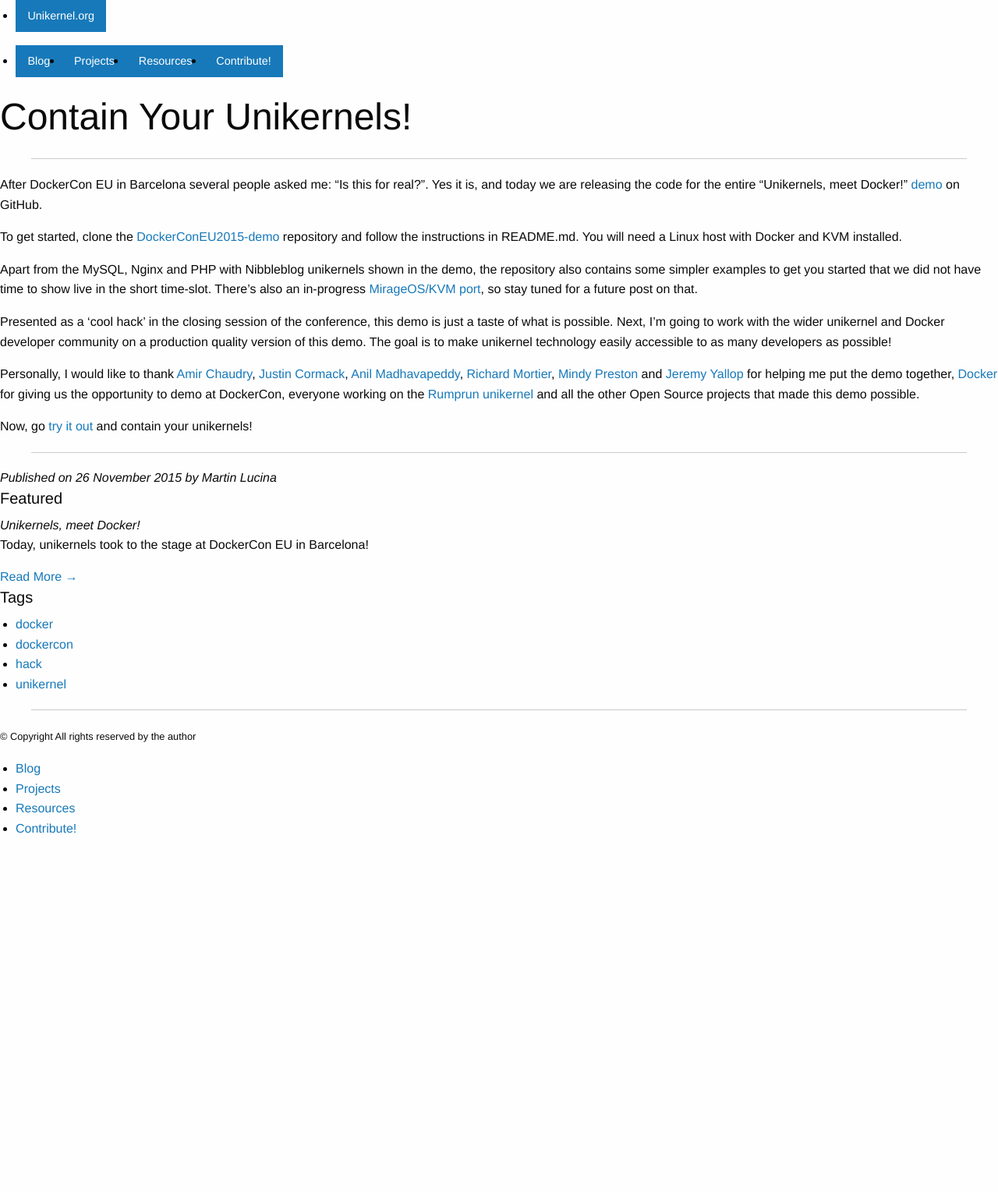
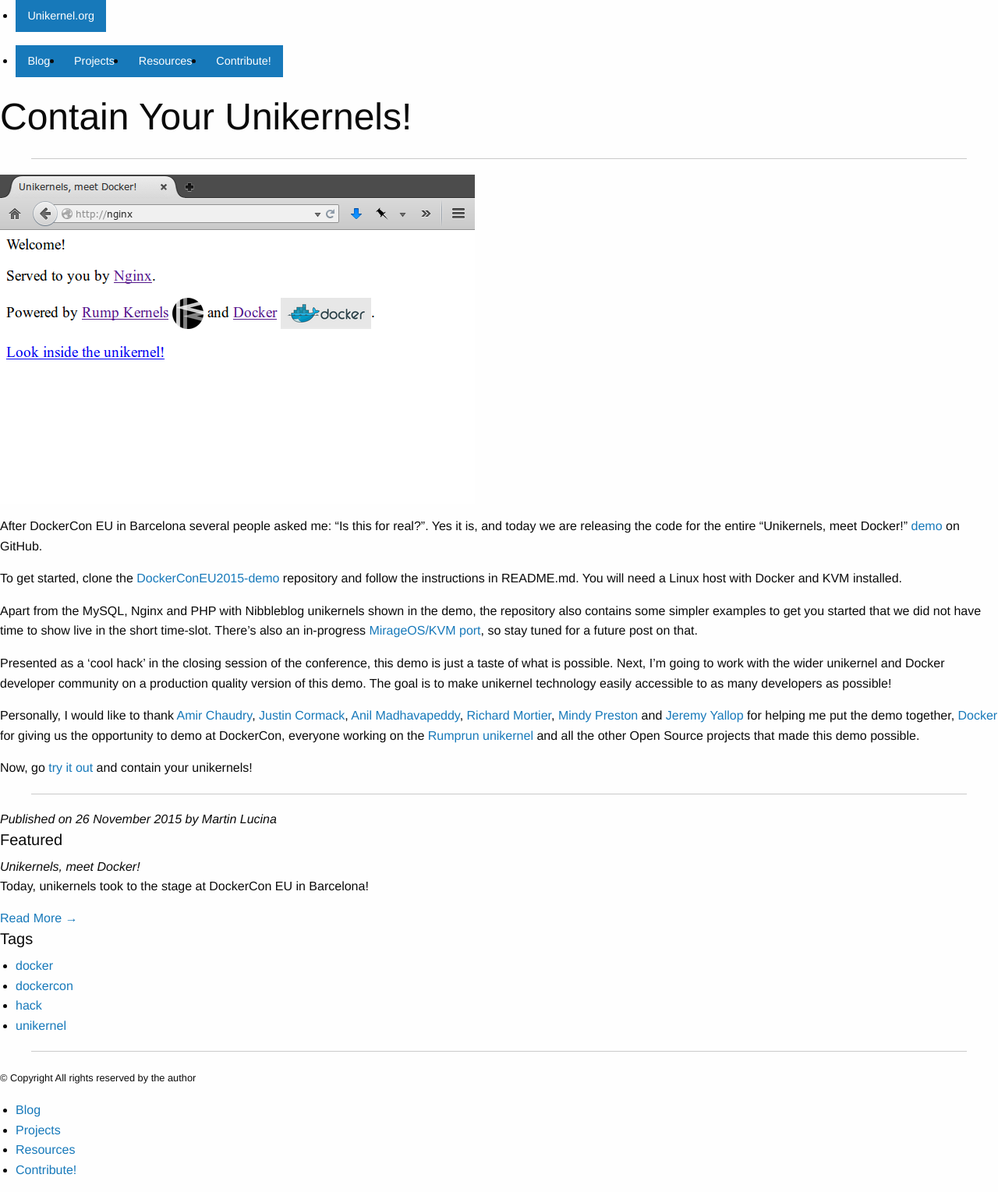
Before and after one commit to Unikernel-Systems/unikernel.org, a Jekyll site: the page built from blog/_posts/2015-11-26-contain-your-unikernels.md, in a window 1280 px wide. Shown: the whole page at 78% size. Built offline with Jekyll 4.4.1, drawn with Linux system fonts in a browser that asks for light colours; nearby versions of some CDN libraries; library files that are not in the unit come from our copies; before the commit the page ends 1091 px from its top, so only the background shows below that.

Commit message:
Add screenshot to post

```diff
--- a/blog/_posts/2015-11-26-contain-your-unikernels.md
+++ b/blog/_posts/2015-11-26-contain-your-unikernels.md
@@ -12,6 +12,8 @@
 shorturl:
 ---
 {% include JB/setup %}
+
+![screenshot]({{BASE_PATH}}/images/contain-your-unikernels.png)
 
 After DockerCon EU in Barcelona several people asked me: “Is this for real?”.
 Yes it is, and today we are releasing the code for the entire “Unikernels, meet
```
